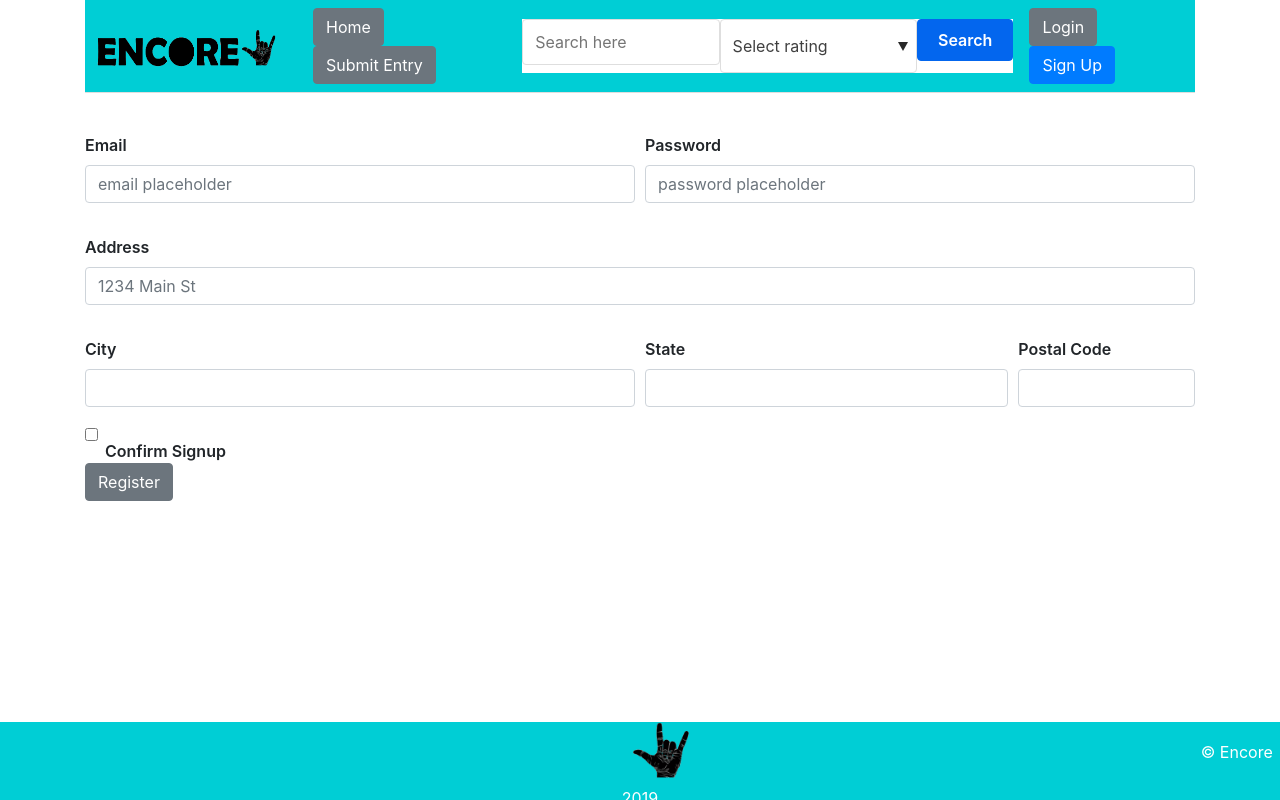
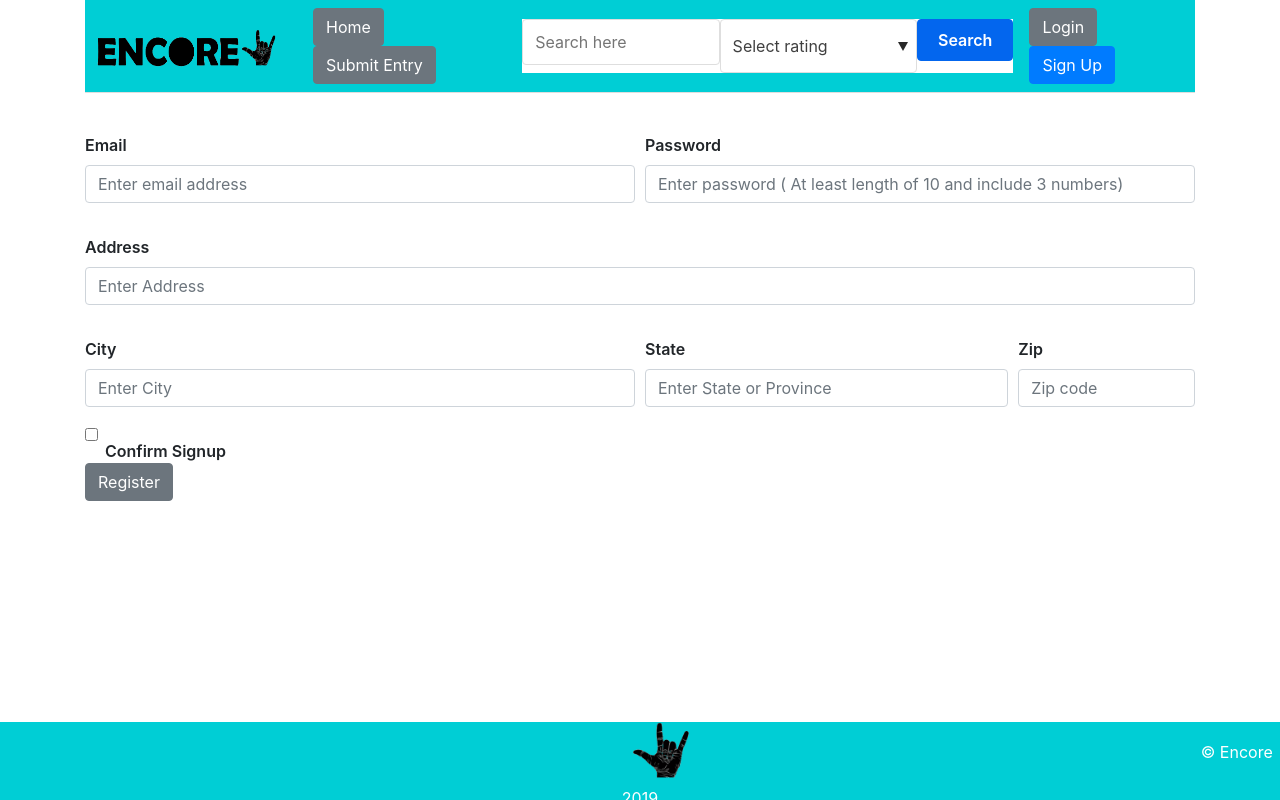
Before and after one commit to hansenngai/Concert-finder-project, a React (Create React App) app: page /register in a window 1280 px wide. Built offline with nearby package versions, Linux system fonts and the light colour scheme; what google-maps-react would draw is missing.

Commit message:
Added forms
forms

```diff
--- a/src/components/items/Map.js
+++ b/src/components/items/Map.js
@@ -124,8 +124,8 @@ export default CurrentLocation;
 CurrentLocation.defaultProps = {
   zoom: 14,
   initialCenter: {
-    lat: -1.2884,
-    lng: 36.8233
+    lat: 43.260426,
+    lng: -79.917423
   },
   centerAroundCurrentLocation: false,
   visible: true
--- a/src/components/items/Table.js
+++ b/src/components/items/Table.js
@@ -18,8 +18,8 @@ const TableHeader = () => {
     return (
       <tbody>
         <tr>
-          <Link to="/objectpage"><td>Name1</td></Link>
-          <td>Location1</td>
+          <Link to="/objectpage"><td>Emerson Pub</td></Link>
+          <td>123 Sterling St</td>
         </tr>
         <tr>
           <Link to="/objectpage"><td>Name2</td></Link>
--- a/src/components/pages/ObjectPage.js
+++ b/src/components/pages/ObjectPage.js
@@ -6,6 +6,7 @@ import MapContainer from './../items/MapContainer'
 export default function ObjectPage() {
     return (
         <div>
+            <h2>Sample: Emerson Pub</h2>
             <div className="ui container comments">
                 <div className="comment">
                     <a href="/" className="avatar">
--- a/src/components/pages/Register.js
+++ b/src/components/pages/Register.js
@@ -1,53 +1,94 @@
 import React from 'react';
 import { Col, Row, Button, Form, FormGroup, Label, Input, FormText } from 'reactstrap';
-/*
-Hansen Ngai
-Tyler Philips
-4WW3
-Assignment 1
-*/
+
+
+// <<<<<<< HEAD:client/src/components/pages/Register.js
+
+
+  function validate(){
+           if( document.regForm.name.value == "" ) {
+              alert( "Please Enter your name" );
+              document.regForm.name.focus() ;
+              return false;
+           }
+           if( document.regForm.email.value == "" ) {
+              alert( "Please Enter your Email" );
+              document.regForm.email.focus() ;
+              return false;
+           }
+           if( document.regForm.password.value == "" ) {
+              alert( "Please Enter a valid password" );
+              document.regForm.email.focus() ;
+              return false;
+           }
+           if( document.regForm.address.value == "-1" ) {
+              alert( "Please enter address" );
+              return false;
+           }
+           if( document.regForm.city.value == "-1" ) {
+              alert( "Please enter City" );
+              return false;
+           }
+           if( document.regForm.state.value == "-1" ) {
+              alert( "Please enter State/Province" );
+              return false;
+           }
+           if( document.regForm.zip.value == "" || isNaN( document.regForm.zip.value ) ||
+              document.regForm.zip.value.length != 5 ) {
+
+              alert( "Please enter a zip in the format #####" );
+              document.regForm.zip.focus() ;
+              return false;
+           }
+
+           return( true );
+  }
+
 
 /*This page is used to collect infomraiton from the user to make an account */
+// >>>>>>> c8234c8806c7328828fa35a7e6e658f5f3a7f8ba:src/components/pages/Register.js
 export default class Register extends React.Component {
+
+
   render() {
     return (
-      <Form>
+      <Form action = "Register.js" name = "regForm" onsubmit = "return(validate());">
         <Row form>
           <Col md={6}>
             <FormGroup>
               <Label for="exampleEmail">Email</Label>
-              <Input type="email" name="email" id="exampleEmail" placeholder="email placeholder" />
+              <Input type="email" name="email" id="exampleEmail" placeholder="Enter email address" />
             </FormGroup>
           </Col>
           <Col md={6}>
             <FormGroup>
               <Label for="examplePassword">Password</Label>
-              <Input type="password" name="password" id="examplePassword" placeholder="password placeholder" />
+              <Input type="password" name="password" pattern="(?=.*\d)(?=.*\d)(?=.*\d)(?=.*[a-z])(?=.*[A-Z]).{10,}" id="examplePassword" placeholder="Enter password ( At least length of 10 and include 3 numbers)" />
             </FormGroup>
           </Col>
         </Row>
         <FormGroup>
           <Label for="exampleAddress">Address</Label>
-          <Input type="text" name="address" id="exampleAddress" placeholder="1234 Main St"/>
+          <Input type="text" name="address" id="exampleAddress" placeholder="Enter Address"/>
         </FormGroup>
 
         <Row form>
           <Col md={6}>
             <FormGroup>
               <Label for="exampleCity">City</Label>
-              <Input type="text" name="city" id="exampleCity"/>
+              <Input type="text" name="city" id="exampleCity" placeholder="Enter City"/>
             </FormGroup>
           </Col>
           <Col md={4}>
             <FormGroup>
               <Label for="exampleState">State</Label>
-              <Input type="text" name="state" id="exampleState"/>
+              <Input type="text" name="state" id="exampleState" placeholder="Enter State or Province"/>
             </FormGroup>
           </Col>
           <Col md={2}>
             <FormGroup>
-              <Label for="exampleZip">Postal Code</Label>
-              <Input type="text" name="zip" pattern="[A-Za-z]\d[A-Za-z] ?\d[A-Za-z]\d" id="exampleZip"/>
+              <Label for="exampleZip">Zip</Label>
+              <Input type="text" name="zip"  pattern="[A-Za-z]\d[A-Za-z] ?\d[A-Za-z]\d"  id="exampleZip" placeholder="Zip code" />
             </FormGroup>
           </Col>
         </Row>
```
Also changed, not shown: README.txt.
